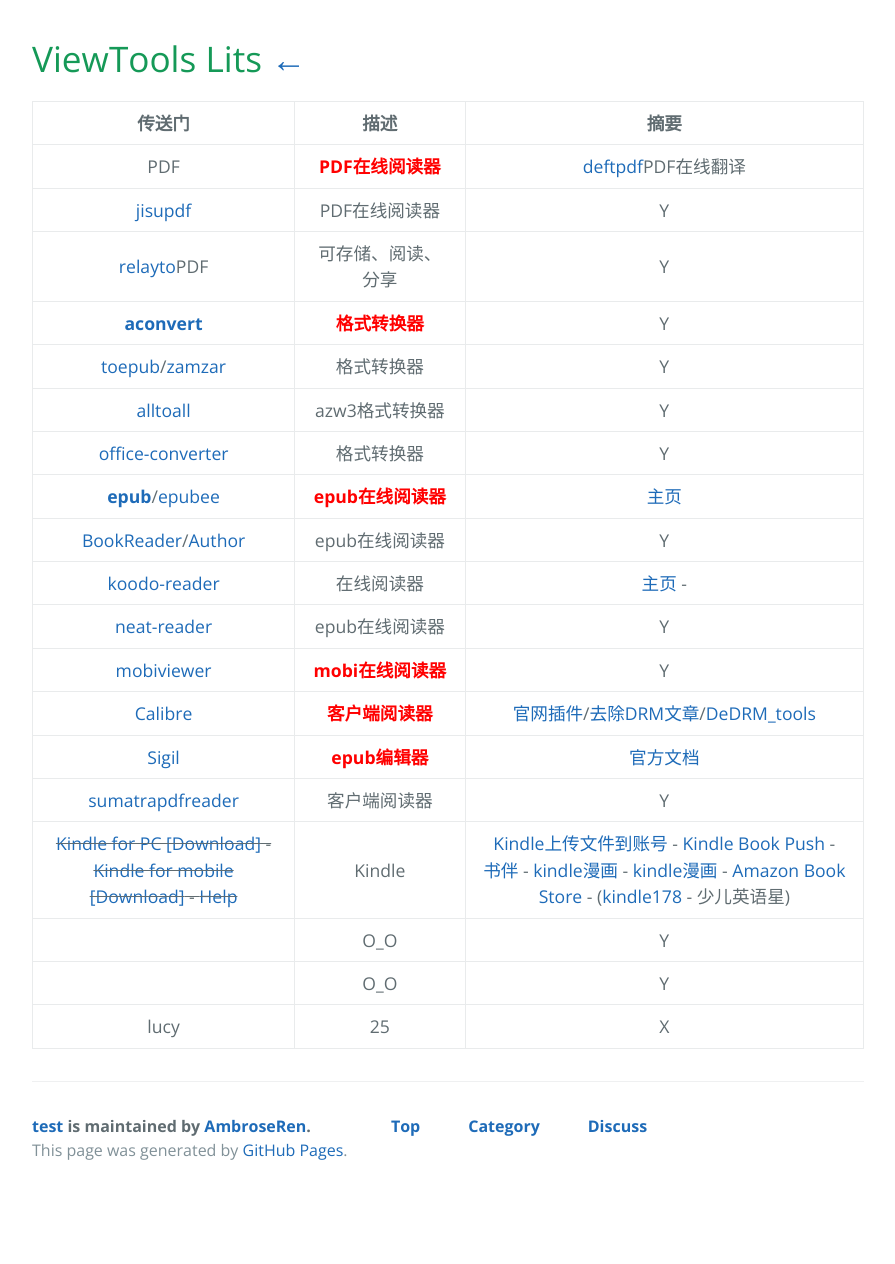
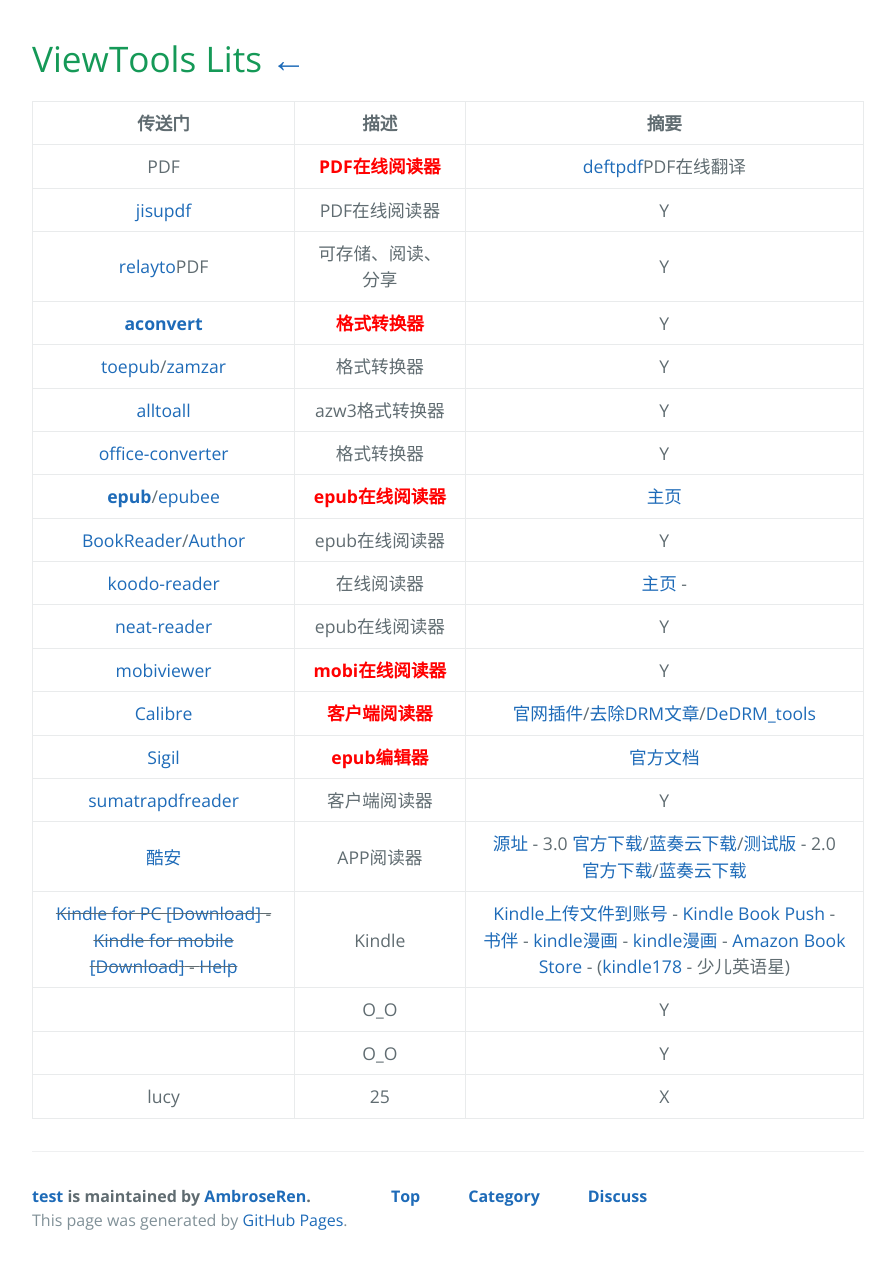
Before and after one commit to AmbroseRen/test, a Jekyll site: the page built from Library/ViewTools.md, in a window 1280 px wide. Shown: the whole page, without its empty margins (192-1087 px from the left). Built offline with Jekyll 4.4.1, drawn with Linux system fonts in a browser that asks for light colours; our own code applies the rules of GitHub Pages for plain Markdown files; the repository's description, which GitHub fills in, is left out; before the commit the page ends 1194 px from its top, so only the background shows below that.

Commit message:
Update ViewTools.md

```diff
--- a/Library/ViewTools.md
+++ b/Library/ViewTools.md
@@ -17,6 +17,7 @@
 | [Calibre](https://calibre-ebook.com/) | <font color="#ff0000"><b>客户端阅读器</b></font> | [官网插件](http://plugins.calibre-ebook.com/)/[去除DRM文章](https://thatinterpreter.net/kindle-drm/)/[DeDRM_tools](https://github.com/apprenticeharper/DeDRM_tools/releases) |
 | [Sigil](https://github.com/Sigil-Ebook/Sigil/releases) | <font color="#ff0000"><b>epub编辑器</b></font> | [官方文档](https://sigil-ebook.com/) |
 | [sumatrapdfreader](https://www.sumatrapdfreader.org/download-free-pdf-viewer) | 客户端阅读器 | Y |
+| [酷安](https://www.coolapk.com/apk/256030) | APP阅读器 | [源址](https://github.com/kaich/Yuedu) - 3.0 [官方下载](https://github.com/gedoor/legado/releases)/[蓝奏云下载](https://kunfei.lanzoui.com/b0f7pt4ja)/[测试版](https://kunfei.lanzoui.com/b0f810h4b) - 2.0 [官方下载](https://kunfei.lanzoui.com/b0f7pt4hi)/[蓝奏云下载](https://kunfei.lanzoui.com/b0f7pt4hi) |
 | ~~[Kindle for PC [Download]](https://www.amazon.com/Amazon-Digital-Services-LLC-Download/dp/B00UB76290) - [Kindle for mobile [Download]](https://www.amazon.com/b?ie=UTF8&node=16571048011) - [Help](https://www.amazon.com/gp/help/customer/display.html?nodeId=GZSM7D8A85WKPYYD)~~| Kindle | [Kindle上传文件到账号](https://www.amazon.com/gp/sendtokindle) - [Kindle Book Push](https://book.einverne.info/) - [书伴](https://bookfere.com/ebook) - [kindle漫画](http://www.kindlecomic.net/) - [kindle漫画](http://vol.moe/) - [Amazon Book Store](https://www.amazon.cn/b?ie=UTF8&node=1987669071) - ([kindle178](http://www.kindle178.com/) - 少儿英语星) |
 | []() | O_O | Y |
 | []() | O_O | Y |
```
